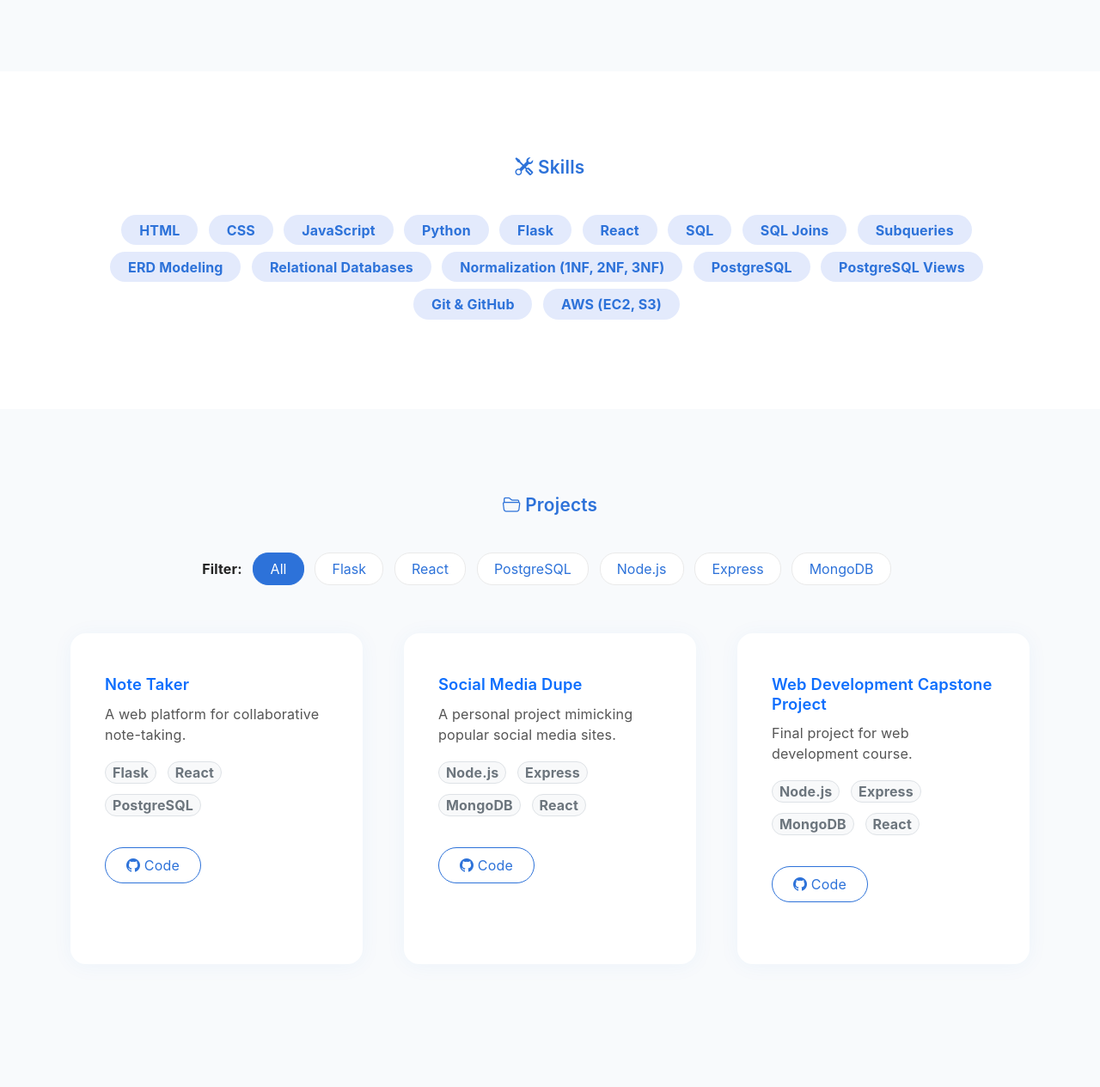
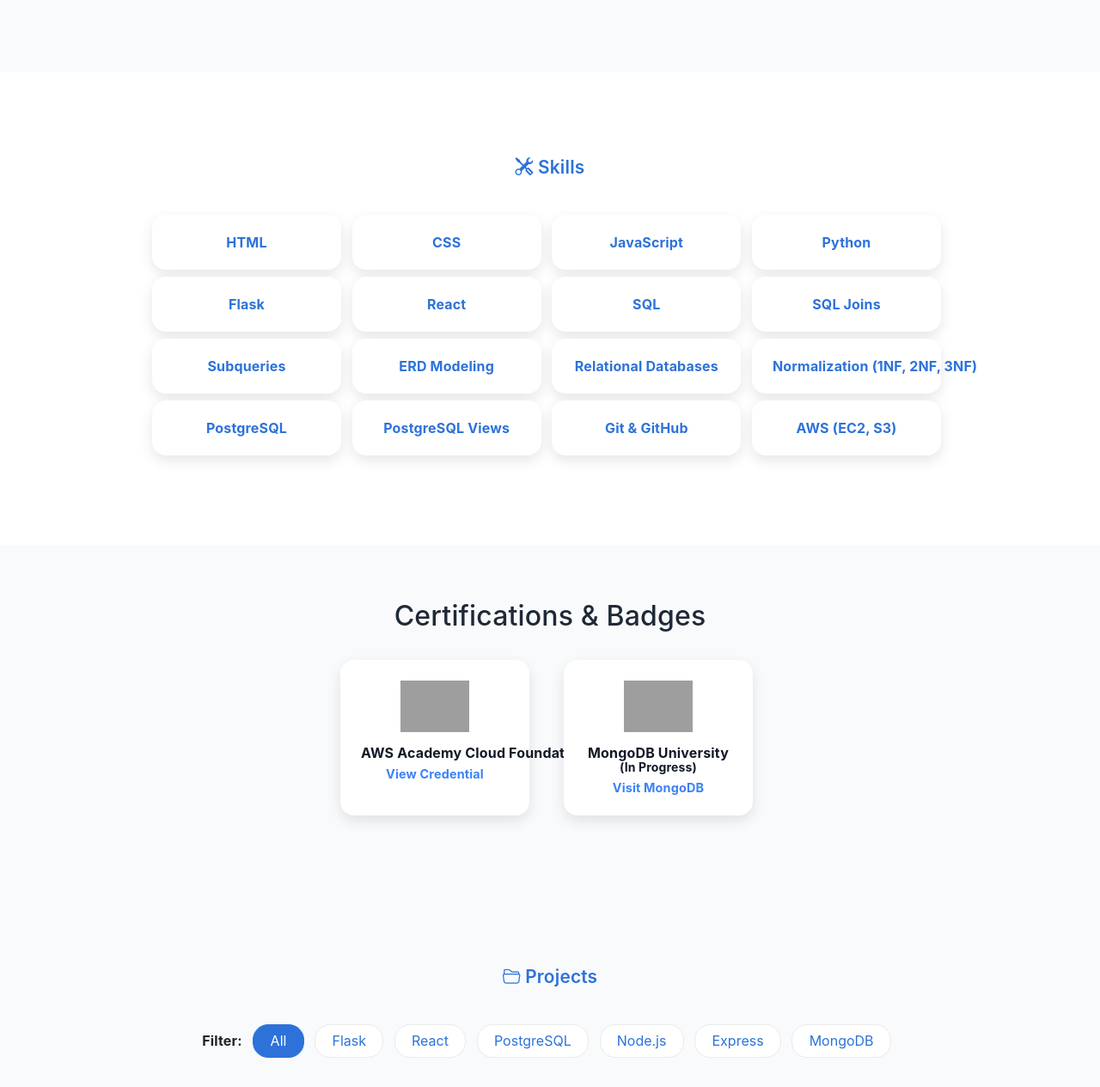
Before and after one commit to tmaster001/tlindor-portfolio, a Flask app: page / in a window 1280 px wide. Shown: the part 811-2076 px from the top of the page at 86% size. Run offline with Flask 3, Linux system fonts and the light colour scheme; grey boxes are pictures that could not be loaded.

Commit message:
Add certifications & badges section

```diff
--- a/static/style.css
+++ b/static/style.css
@@ -225,3 +225,58 @@ body {
 body {
   padding-top: 100px;
 }
+
+
+.certifications {
+  padding: 4rem 1rem;
+  background: #f9fafb;
+  text-align: center;
+}
+
+.certifications h2 {
+  font-size: 2rem;
+  margin-bottom: 2rem;
+  color: #1f2937;
+}
+
+.badge-container {
+  display: flex;
+  flex-wrap: wrap;
+  justify-content: center;
+  gap: 2rem;
+}
+
+.badge {
+  background: white;
+  border-radius: 1rem;
+  box-shadow: 0 6px 16px rgba(0, 0, 0, 0.1);
+  padding: 1.5rem;
+  width: 220px;
+  transition: transform 0.3s ease;
+}
+
+.badge:hover {
+  transform: translateY(-5px);
+}
+
+.badge img {
+  width: 80px;
+  height: auto;
+  margin-bottom: 1rem;
+}
+
+.badge p {
+  font-weight: bold;
+  color: #111827;
+  margin-bottom: 0.5rem;
+}
+
+.badge a {
+  font-size: 0.9rem;
+  color: #3b82f6;
+  text-decoration: none;
+}
+
+.badge a:hover {
+  text-decoration: underline;
+}
--- a/templates/hello.html
+++ b/templates/hello.html
@@ -83,6 +83,21 @@
             </div>
         </div>
     </section>
+<section id="certifications" class="certifications">
+  <h2>Certifications & Badges</h2>
+  <div class="badge-container">
+    <div class="badge">
+      <img src="https://d1.awsstatic.com/training-and-certification/global-training/AWS-Certified-Cloud-Practitioner_badge.476d1d3f2b33fe52.png" alt="AWS Cloud Foundations Badge">
+      <p>AWS Academy Cloud Foundations</p>
+      <a href="https://www.credly.com/badges/5b736154-5b07-488e-9a76-2af8adba70cb" target="_blank">View Credential</a>
+    </div>
+    <div class="badge">
+      <img src="https://webassets.mongodb.com/_com_assets/certification/mongodb-certification-logo.png" alt="MongoDB University Badge">
+      <p>MongoDB University<br><small>(In Progress)</small></p>
+      <a href="https://learn.mongodb.com" target="_blank">Visit MongoDB</a>
+    </div>
+  </div>
+</section>
 
     <!-- Projects Section -->
     <section class="section fade-section" id="projects">
```
